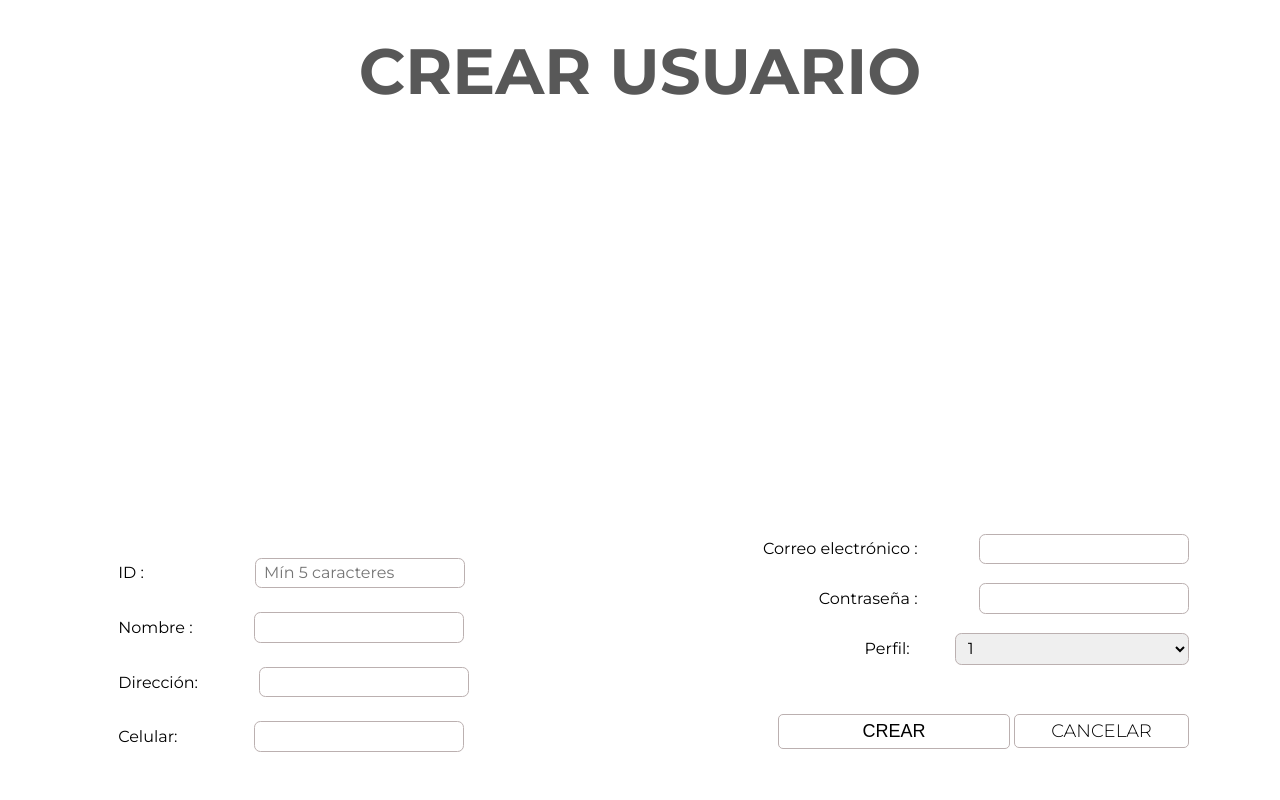
After one commit to M-Narvaez/InventarioSONY, a Flask app: page /crearUsuarioLog/ in a window 1280 px wide. The commit adds this page. Run offline with Flask 2, Linux system fonts and the light colour scheme.

```diff
--- /dev/null
+++ b/templates/crearUsuarioLog.html
@@ -0,0 +1,93 @@
+<!DOCTYPE html>
+<html lang="es">
+
+<head>
+    <meta charset="UTF-8">
+    <meta http-equiv="X-UA-Compatible" content="IE=edge">
+    <meta name="viewport" content="width=device-width, initial-scale=1.0">
+    <title>Crear Usuario</title>
+    <link rel="stylesheet" href="{{url_for('static', filename='asets_Usuarios/nuevo/css_crear/estilos.css')}}">
+    <script src="{{url_for('static', filename='asets_Usuarios/nuevo/js/funciones.js')}}"></script>
+</head>
+
+<body>
+    <header class="hero">
+
+        <section class="title">
+            <h1 class="hero__title container">CREAR USUARIO</h1>
+        </section>
+
+        <form class="form" name="formularioCrearUsuario" onsubmit="return validarUsuario();" method="POST">
+
+            <div class="form__container">
+
+                <section class="form__section__1">
+                    <span class="error div" id="errorForm"></span>
+                    <div class="form__div">
+                        <label for="id" class="form__label id">ID : </label>
+                        <input type="number" class="form__input" name="id" id="id" placeholder="Mín 5 caracteres">
+                        <span class="error div" id="errorId"></span>
+                    </div>
+
+
+                    <div class="form__div">
+                        <label class="form__label nombre" for="nombre">Nombre : </label>
+                        <input type="text" class="form__input" name="nombre" id="nombre">
+                        <span class="error div" id="errorNombre"></span>
+                    </div>
+
+
+                    <div class="form__div">
+                        <label class="form__label nombre" for="direccion">Dirección: </label>
+                        <input type="text" class="form__input" name="direccion" id="direccion">
+                        <span class="error div" id="errorDireccion"></span>
+                    </div>
+
+
+                    <div class="form__div">
+                        <label class="form__label celular" for="celular">Celular: </label>
+                        <input type="text" class="form__input" name="celular" id="telefono">
+                        <span class="error div" id="errorTelefono"></span>
+                    </div>
+
+                </section>
+
+                <section class="form__section__2">
+                    <div class="form__div">
+                        <label class="form__label nombre" for="correoElectronico">Correo electrónico : </label>
+                        <input type="text" class="form__input" name="correoElectronico" id="correoElectronico">
+                        <span class="error div" id="errorCorreo"></span>
+                    </div>
+
+
+                    <div class="form__div">
+                        <label class="form__label nombre" for="contraseña">Contraseña : </label>
+                        <input type="password" class="form__input" name="contraseña" id="contrasena">
+                        <span class="error div" id="errorContrasena"></span>
+                    </div>
+
+
+                    <div class="form__div">
+                        <label class="form__label proveedor" for="perfil">Perfil: </label>
+                        <select class="form__input form__input__proveedor" name="perfil" id="perfil">
+                            <optgroup label="Seleccionar...">
+                                <option>1</option>
+                                <option>2</option>
+                                <option>3</option>
+                            </optgroup>
+                        </select>
+                        <span class="error div" id="errorPerfil"></span>
+                    </div>
+
+
+                    <div>
+                        <button type="submit" class="form__reg">CREAR</button>
+                        <a href="/" class="form__reg cancelar">CANCELAR</a>
+                    </div>
+                </section>
+            </div>
+        </form>
+    </header>
+</body>
+
+</html>
--- a/templates/loginAdmin.html
+++ b/templates/loginAdmin.html
@@ -46,7 +46,7 @@
 
                 <a href="/olvideContraseña/" class="form__label">¿Olvidaste tu contraseña?</a>
 
-                <a href="/crearUsuario/" class="form__reg">REGISTRARME</a>
+                <a href="/crearUsuarioLog/" class="form__reg">REGISTRARME</a>
             </div>
     </form>
 </body>
--- a/templates/loginEmp.html
+++ b/templates/loginEmp.html
@@ -48,7 +48,7 @@
 
                 <a href="/olvideContraseña/" class="form__label">¿Olvidaste tu contraseña?</a>
 
-                <a href="/crearUsuario/" class="form__reg">REGISTRARME</a>
+                <a href="/crearUsuarioLog/" class="form__reg">REGISTRARME</a>
             </div>
     </form>
 </body>
--- a/templates/recuperarContraseña.html
+++ b/templates/recuperarContraseña.html
@@ -33,7 +33,7 @@
 
             <button type="submit" value="Enviar" class="form__cta">RECUPERAR</button>
 
-            <a href="/login/" class="form__reg cancelar">VOLVER</a>
+            <a href="/" class="form__reg cancelar">CANCELAR</a>
         </div>
     </form>
 </body>
--- /dev/null
+++ b/usuario.py
@@ -0,0 +1,6 @@
+usuario=[
+    {'ID': '1234565', 'Nombre': 'Paola Rodriguez', 'Direccion': 'calle ...', 'Telefono': '3120000000', 'Correo': 'paolaR@gmail.com', 'Perfil': '1'},
+    {'ID': '9874765', 'Nombre': 'Marcos Perez', 'Direccion': 'carrrera  ...', 'Telefono': '3121234568', 'Correo': 'marcosP@gmail.com', 'Perfil': '2'},
+    {'ID': '4563280', 'Nombre': 'Daniela Jimenez', 'Direccion': 'diagonal ...', 'Telefono': '3120987654', 'Correo': 'danielaJ@gmail.com','Perfil': '3'},
+
+]
--- a/views.py
+++ b/views.py
@@ -1,6 +1,7 @@
 import sqlite3
 import functools
 from flask import Flask, render_template, blueprints, request, jsonify, url_for,  redirect, session, flash
+from flask.wrappers import Request
 from usuario import usuario
 from werkzeug.security import check_password_hash, generate_password_hash
 from db import get_db
@@ -76,10 +77,6 @@ def usu():
     return jsonify(persona)
 
 
-@main.route('/user/')
-def user():
-    return jsonify(usuario)
-
 
 @main.route('/loginAdmin/', methods=['GET', 'POST'])
 def loginPro():
@@ -101,7 +98,10 @@ def loginPro():
 
             if(sw):
 
+                session['id'] = user[0]
                 session['nombre'] = user[1]
+                session['direccion'] = user[2]
+                session['celular'] = user[3]
                 session['correo'] = user[4]
                 session['perfil'] = user[6]
 
@@ -142,7 +142,10 @@ def loginEmpleado():
 
             if(sw):
 
+                session['id'] = user[0]
                 session['nombre'] = user[1]
+                session['direccion'] = user[2]
+                session['celular'] = user[3]
                 session['correo'] = user[4]
                 session['perfil'] = user[6]
 
@@ -266,6 +269,13 @@ def crearProveedor():
     return render_template('crearProveedor.html')
 
 
+@main.route('/listaProveedores/')
+@login_required
+@restriccion_administrador
+def listaProveedores():
+    return render_template('listaProveedores.html')
+
+
 @main.route('/cancelar/')
 @login_required
 @restriccion_administrador
@@ -278,6 +288,20 @@ def cancelar():
 @restriccion_administrador
 def buscarProveedor():
     return render_template('buscarProveedor.html')
+
+
+@main.route('/editarProveedorL/')
+@login_required
+@restriccion_administrador
+def editarProveedorL():
+    return render_template('editarProveedores.html')
+
+
+@main.route('/editarProveedorB/')
+@login_required
+@restriccion_administrador
+def editarProveedorB():
+    return render_template('editarProveedores.html')
 
 
 @main.route('/usuarios/')
@@ -305,14 +329,38 @@ def crearUsuario():
         db = get_db()
 
         Contraseña = generate_password_hash(Contraseña)
-        db.execute("insert into Persona (idPersona, nombres, direccion, telefono, correoElectronico, contrasena, idPerfil) values (?, ?, ?, ?, ?, ?, ?)",
-                   (Id, Nombre, Direccion, Celular, Correo, Contraseña, Perfil))
+        db.execute("insert into Persona (idPersona, nombres, direccion, telefono, correoElectronico, contrasena, idPerfil) values (?, ?, ?, ?, ?, ?, ?)",(Id, Nombre, Direccion, Celular, Correo, Contraseña, Perfil))
         db.commit()
         db.close()
 
         return render_template('index.html')
 
     return render_template('crearUsuario.html')
+
+
+@main.route('/crearUsuarioLog/', methods=['GET', 'POST'])
+def crearUsuarioLog():
+
+    if(request.method == 'POST'):
+
+        Id = request.form['id']
+        Nombre = request.form['nombre']
+        Direccion = request.form['direccion']
+        Celular = request.form['celular']
+        Correo = request.form['correoElectronico']
+        Contraseña = request.form['contraseña']
+        Perfil = request.form['perfil']
+
+        db = get_db()
+
+        Contraseña = generate_password_hash(Contraseña)
+        db.execute("insert into Persona (idPersona, nombres, direccion, telefono, correoElectronico, contrasena, idPerfil) values (?, ?, ?, ?, ?, ?, ?)",(Id, Nombre, Direccion, Celular, Correo, Contraseña, Perfil))
+        db.commit()
+        db.close()
+
+        return render_template('index.html')
+
+    return render_template('crearUsuarioLog.html')
 
 
 @main.route('/listaUsuarios/')
@@ -332,3 +380,19 @@ def miPerfil():
 @login_required
 def editarDatos():
     return render_template('editarDatos.html')
+
+
+@main.route('/cambiarContraseña/')
+@login_required
+def cambiarContraseña():
+    return render_template('cambiarContraseña.html')
+
+
+@main.route('/olvideContraseña/', methods = ['GET', 'POST'])
+def olvideContraseña():
+
+    if(request.method == 'POST'):
+
+        return render_template('index.html')
+
+    return render_template('recuperarContraseña.html')
```
Also changed, not shown: perfil.py (added, +18 -0 lines), templates/editarDatos.html (+4 -4 lines), templates/login.html (deleted, +0 -53 lines), templates/miPerfil.html (+5 -5 lines), templates/listaProveedores.html (renamed from templates/listarProveedores.html).
